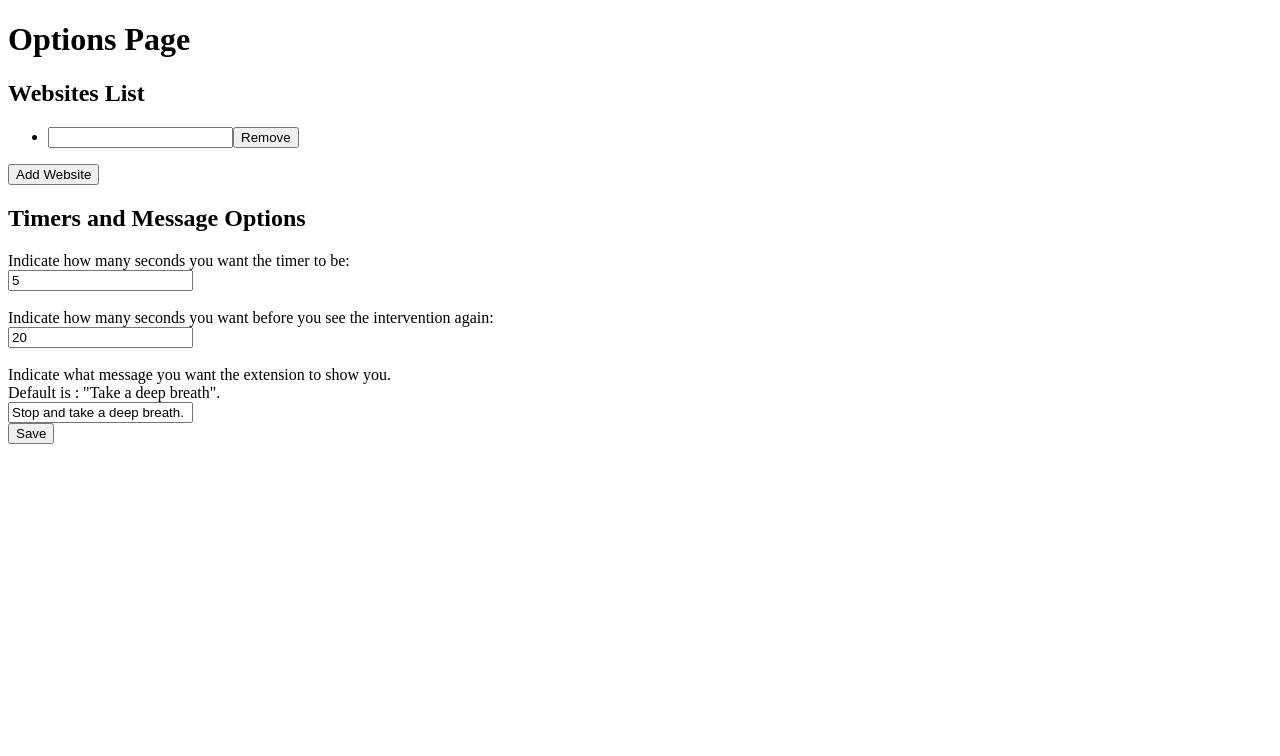
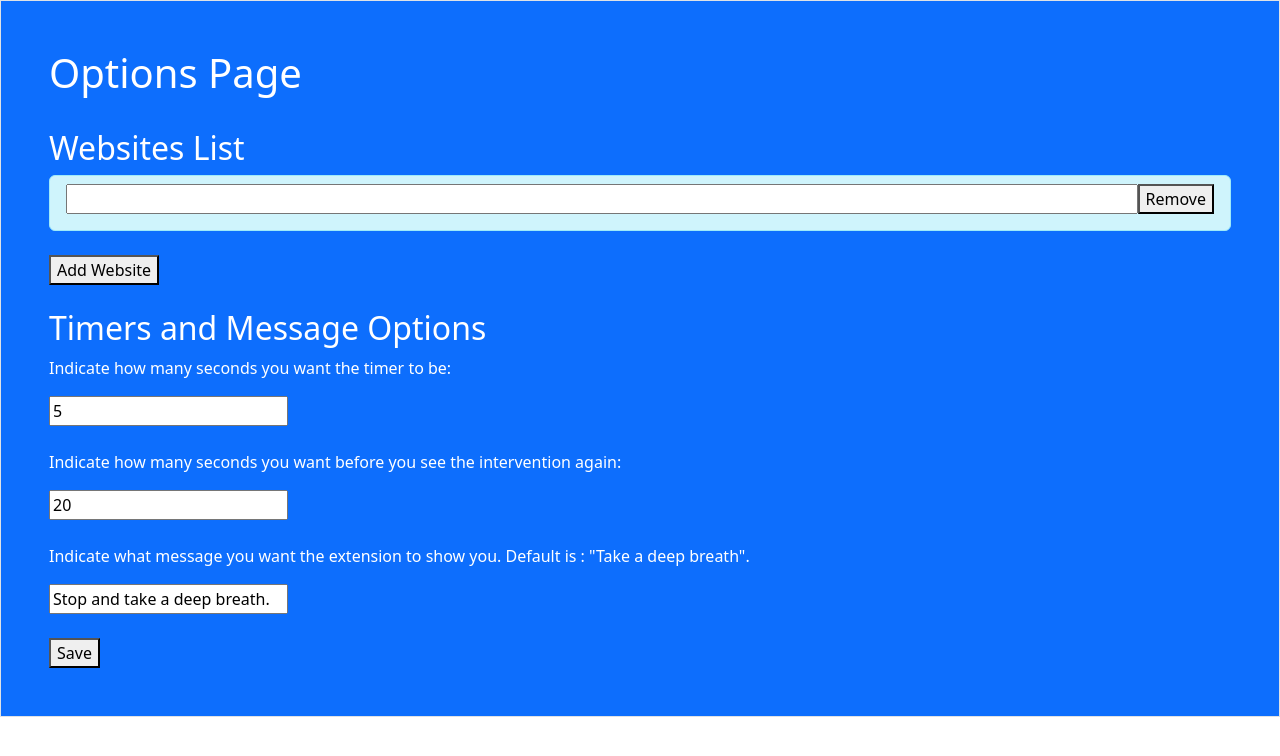
Before and after one commit to lek-hong/mindful_browsing_chrome_extension, a browser extension: page options/options.html in a window 1280 px wide. Both pictures are taken after a click on the button "Add Website". Drawn offline with nearby package versions, Linux system fonts and the light colour scheme.

Commit message:
beautify options page

```diff
--- a/content-script.js
+++ b/content-script.js
@@ -92,7 +92,6 @@ chrome.runtime.onMessage.addListener(
                         .text("Proceed")
                         .addClass("h3 btn btn-danger")
                         .on("click", function () {
-                            // $('.time-management-hidden').show();
                             $("#shadow-host").siblings().css({"visibility": "visible"});
                             $("#shadow-host").css({"visibility": "hidden"});
                             $("html, body").css("overflow", "visible");
--- a/options/options.html
+++ b/options/options.html
@@ -1,33 +1,45 @@
 <!DOCTYPE html>
 <html>
+
 <head>
 	<title>My Test Extension Options</title>
+	<script src="../node_modules/jquery/dist/jquery.min.js"></script>
+	<link rel="stylesheet" href="../node_modules/bootstrap/dist/css/bootstrap.min.css">
+	<script src="../node_modules/bootstrap/dist/js/bootstrap.min.js"></script>
 </head>
+
 <body>
-
-    <h1>Options Page</h1>
-
+	<div class="container-fluid p-5 border bg-primary">
+		<p class="h1 text-bg-primary">Options Page</p>
+		<br>
 		<div id="website-list-div">
-      <h2>Websites List</h2>
-      <ul id="websites-list"></ul>
+			<p class="h2 text-bg-primary">Websites List</p>
+			<ul id="websites-list" class="list-group"></ul>
+			<br>
 			<button id="add-website">Add Website</button>
+			<br><br>
 		</div>
 
 		<div id="timer-message-options">
-      <h2>Timers and Message Options</h2>
-      Indicate how many seconds you want the timer to be:
-      <br> <input id="timer-duration" type="number" min="1" value="5">
-      <br><br>Indicate how many seconds you want before you see the intervention again:
-      <br> <input id="proceed-duration" type="number" min="1" value="20">
-      <br><br> Indicate what message you want the extension to show you.
-      <br> Default is : "Take a deep breath".
-      <br> <input id="customize-message">
+			<p class="h2 text-bg-primary">Timers and Message Options</p>
+			<p class="text-bg-primary">Indicate how many seconds you want the timer to be:</p>
+			<input id="timer-duration" type="number" min="1" value="5">
+			<br><br>
+			<p class="text-bg-primary">Indicate how many seconds you want before you see the intervention again:</p>
+			<input id="proceed-duration" type="number" min="1" value="20">
+			<br><br>
+			<p class="text-bg-primary"> Indicate what message you want the extension to show you. Default is : "Take a
+				deep breath".</p>
+			<input id="customize-message">
 
 		</div>
-
+		<br>
 		<div id="status"></div>
 		<button id="save">Save</button>
 
 		<script src="options.js"></script>
+
+	</div>
 </body>
+
 </html>
--- a/options/options.js
+++ b/options/options.js
@@ -1,68 +1,78 @@
 // Add textbox with delete button
-const websitesList = document.querySelector("#websites-list");
-const addWebsiteButton = document.querySelector("#add-website");
-const saveButton = document.querySelector("#save");
+// import * as $ from './node_modules/jquery/dist/jquery.min.js';
+
+const websitesList = $("#websites-list");
+const addWebsiteButton = $("#add-website");
+const saveButton = $("#save");
 const default_timer = 5;
 const default_proceed_timer = 20;
 const default_message = "Stop and take a deep breath.";
 
 function createWebSiteEntry(website) {
-  const li = document.createElement("li");
-  const input = document.createElement("input");
-  input.value = website;
+  const li = $("<li></li>")
+    .css({
+      display: "flex",
+      justifyContent: "space-between",
+      alignItems: "baseline"
+    })
+    .addClass("list-group-item list-group-item-info");
+  const input = $("<input>")
+    .addClass("form-label")
+    .css("flex-grow", "1")
+    .val(website);
 
-  const deleteButton = document.createElement("button");
-  deleteButton.textContent = "Remove";
-  deleteButton.addEventListener("click", () => {
-    li.remove();
-  });
-  li.appendChild(input);
-  li.appendChild(deleteButton);
-  websitesList.appendChild(li);
-};
+  const deleteButton = $("<button></button>")
+    .text("Remove")
+    .css("flex-grow", "0")
+    .on("click", () => {
+      li.remove();
+    });
+
+  li.append(input);
+  li.append(deleteButton);
+  websitesList.append(li);
+}
 
 // create a blank input by default
-addWebsiteButton.addEventListener("click", () => {
+addWebsiteButton.on("click", function () {
   createWebSiteEntry("");
 });
 
+// Restores options to saved info stored in chrome.storage.
+$(document).ready(function () {
+  chrome.storage.sync.get({ websites: [], timer: default_timer, proceed_timer: default_proceed_timer, message: default_message }, (items) => {
+    items.websites.forEach((website) => {
+      createWebSiteEntry(website);
+    });
+
+    $('#timer-duration').val(items.timer);
+    $('#proceed-duration').val(items.proceed_timer);
+    $('#customize-message').val(items.message);
+  });
+});
+
 // Saves options to chrome.storage
-saveButton.addEventListener("click", () => {
+saveButton.on("click", function () {
   const websites = [];
-  const websiteInputs = websitesList.querySelectorAll("input");
-  websiteInputs.forEach((websiteInput) => {
-    websites.push(websiteInput.value);
+  const websiteInputs = websitesList.find("input");
+  websiteInputs.each(function () {
+    websites.push($(this).val());
   });
 
-  var timerInput = document.getElementById('timer-duration').value || default_timer;
-  var proceedTimerInput = document.getElementById('proceed-duration').value || default_proceed_timer;
-  var messageInput = document.getElementById('customize-message').value || default_message;
+  var timerInput = $('#timer-duration').val() || default_timer;
+  var proceedTimerInput = $('#proceed-duration').val() || default_proceed_timer;
+  var messageInput = $('#customize-message').val() || default_message;
 
   chrome.runtime.sendMessage({ greeting: "options_update", websites: websites, timer: timerInput, message: messageInput });
 
   chrome.storage.sync.set(
     { websites: websites, timer: timerInput, proceed_timer: proceedTimerInput, message: messageInput }, () => {
       // Update status to let user know options were saved.
-      const status = document.getElementById('status');
-      status.textContent = 'Options saved.';
+      const status = $('#status');
+      status.text('Options saved.');
       setTimeout(() => {
-        status.textContent = '';
+        status.text('');
       }, 1000);
     }
   );
 });
-
-// Restores options to saved info stored in chrome.storage.
-document.addEventListener("DOMContentLoaded", () => {
-  chrome.storage.sync.get({ websites: [], timer: default_timer, proceed_timer: default_proceed_timer,message: default_message }, (items) => {
-    items.websites.forEach((website) => {
-      createWebSiteEntry(website);
-    });
-
-    document.getElementById('timer-duration').value = items.timer;
-    document.getElementById('proceed-duration').value = items.proceed_timer;
-    document.getElementById('customize-message').value = items.message;
-
-
-  });
-});
```
Lines whose indentation alone changed are shown as unchanged.
